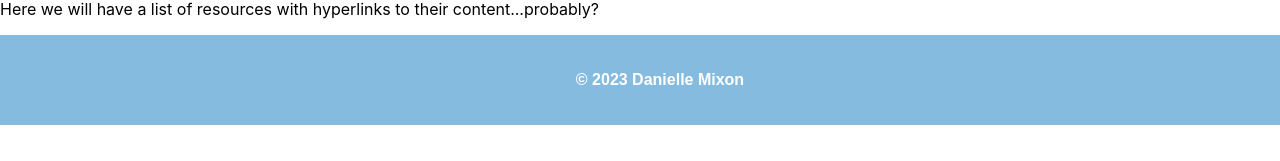
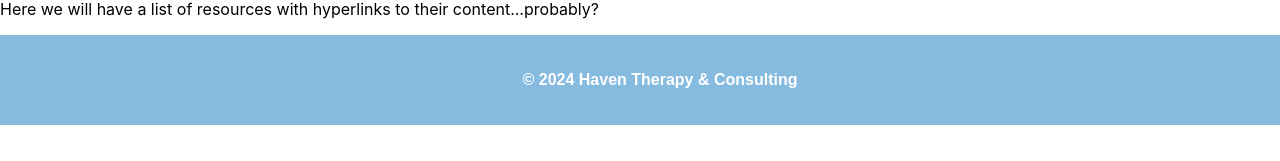
Before and after one commit to bowdumb/dmixon, a React (Create React App) app in the folder dmixon-business/: page /Resources in a window 1280 px wide. Shown: the part 197-358 px from the top of the page. Built offline with nearby package versions, Linux system fonts and the light colour scheme; a web font is replaced by a local one.

Commit message:
Updated footer to reflect current iteration of project vision.

```diff
--- a/dmixon-business/src/components/Footer.js
+++ b/dmixon-business/src/components/Footer.js
@@ -5,7 +5,7 @@ function Footer() {
     return (
         <div className="footer-content">
             <p>
-                © 2023 Danielle Mixon
+                © 2024 Haven Therapy & Consulting
             </p>
         </div>
     );
```
